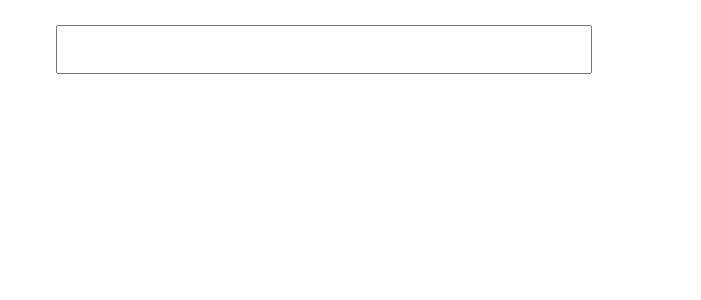
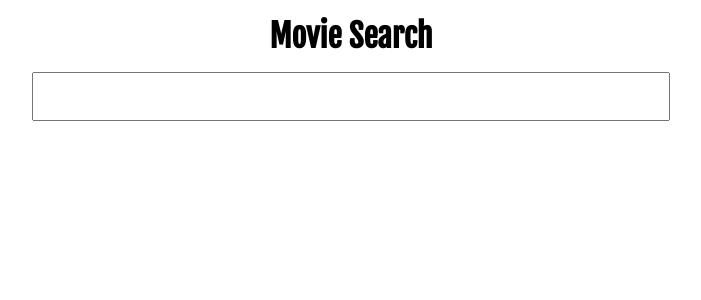
Before and after one commit to sagrawal9689/movie-search-app, a React (Create React App) app: page / in a window 1280 px wide. Shown: the top 300 px of the page, without its empty margins (289-990 px from the left). Built offline with nearby package versions, Linux system fonts and the light colour scheme.

Commit message:
css and styles added basic app completed

```diff
--- a/public/index.html
+++ b/public/index.html
@@ -15,6 +15,9 @@
       user's mobile device or desktop. See https://developers.google.com/web/fundamentals/web-app-manifest/
     -->
     <link rel="manifest" href="%PUBLIC_URL%/manifest.json" />
+
+    <link rel="preconnect" href="https://fonts.gstatic.com">
+<link href="https://fonts.googleapis.com/css2?family=Fjalla+One&display=swap" rel="stylesheet">
     <!--
       Notice the use of %PUBLIC_URL% in the tags above.
       It will be replaced with the URL of the `public` folder during the build.
--- a/src/components/App.js
+++ b/src/components/App.js
@@ -2,7 +2,7 @@ import React from 'react'
 import MovieList from './MovieList'
 import SearchBar from './SearchBar'
 import getMovie from '../api/getMovie'
-
+import Header from './Header'
 class App extends React.Component {
 
   constructor()
@@ -23,7 +23,9 @@ class App extends React.Component {
   render()
   {
     return (
+
       <div className="App">
+        <Header/>
         <SearchBar onFormSubmit={ this.handleFormSubmit }/>
         <MovieList movies={this.state.movies}/>
       </div>
--- /dev/null
+++ b/src/components/Header.js
@@ -0,0 +1,8 @@
+
+const Header= ()=>{
+    return (
+        <h1 className="header">Movie Search</h1>
+    )
+}
+
+export default Header
--- a/src/components/MovieList.js
+++ b/src/components/MovieList.js
@@ -4,7 +4,18 @@ const MovieList=(props)=>
 {
     const movies= props.movies.map((movie)=>{
 
-        return (<div>{movie.l}</div>)
+        return (<>
+                        <div className="movie-block">
+                        <div className="left-block">
+                            <img src={movie.i? movie.i.imageUrl: ""}/>
+                        </div>
+                        <div className="right-block">
+                            <div>NAME: {movie.l}</div>
+                            <div>RANK: {movie.rank}</div>
+                            <div>YEAR: {movie.y}</div>
+                        </div >
+                        </div>
+                        </>)
     })
     return (
         <div>{movies}</div>
--- a/src/index.css
+++ b/src/index.css
@@ -3,8 +3,12 @@
   padding: 0;
 }
 
+body {
+  font-family: "Fjalla One", sans-serif;
+}
+
 .App {
-  width: 50%;
+  width: 60%;
   margin: auto;
 }
 
@@ -12,8 +16,34 @@
   display: block;
   width: 80%;
   margin: auto;
-  margin: 25px;
   height: 25px;
   padding: 10px;
   font-size: 25px;
 }
+
+.movie-block {
+  display: flex;
+  width: 30%;
+  margin-top: 20px;
+}
+
+.left-block img {
+  width: 200px;
+  height: 250px;
+}
+
+.right-block {
+  padding: 2rem 5rem 5rem 5rem;
+}
+
+.right-block div {
+  width: 200px;
+  margin: 10px;
+  padding: 10px 15px;
+  font-size: 20px;
+}
+
+.header {
+  text-align: center;
+  margin: 1rem;
+}
```
Also changed, not shown: 1 other file (tests, documents, lock files or other folders).
